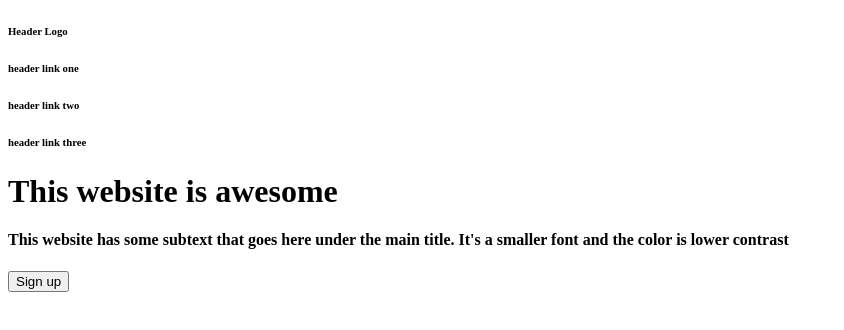
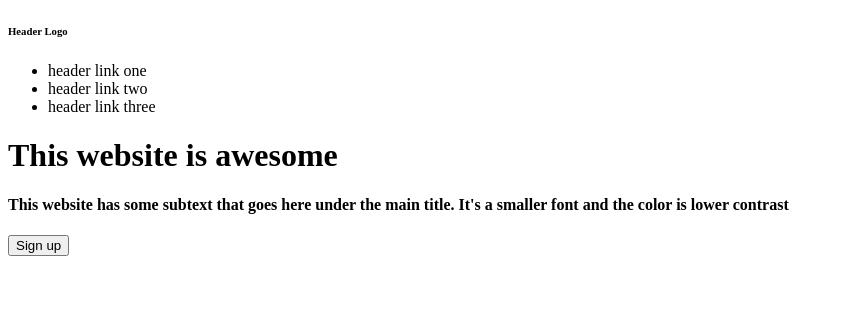
Before and after one commit to jgslp/odin-landing-page, a plain HTML site: page index.html in a window 1280 px wide. Shown: the whole page, without its empty margins (0-844 px from the left). Drawn offline with Linux system fonts and the light colour scheme.

Commit message:
Add header divs with classes

```diff
--- a/index.html
+++ b/index.html
@@ -5,22 +5,30 @@
         <title>Landing Project</title>
     </head>
     <body>
-        <div>
+        <div class="header-logo">
             <h6>Header Logo</h6>
         </div>
-        <div>
-            <h6>header link one</h6>
-            <h6>header link two</h6>
-            <h6>header link three</h6>
+        <div class="header-topbar">
+            <ul>
+                <li> header link one</li>
+                <li> header link two</li>
+                <li> header link three</li>
+            </ul>
         </div>
-        <p>
+        <div class="header-title">
             <h1>This website is awesome</h1>
+        </div>
+        <div class="header-subtext">
             <h4>This website has some subtext that goes here under
                 the main title. It's a smaller font and the color
                 is lower contrast </h4>
-        </p>
-        <button>Sign up</button>
-        <img>
+        </div>
+        <div class="header-button">
+            <button>Sign up</button>
+        </div>
+        <div class="header-img">
+            <img>
+        </div>
 
     </body>
 </html>
```
